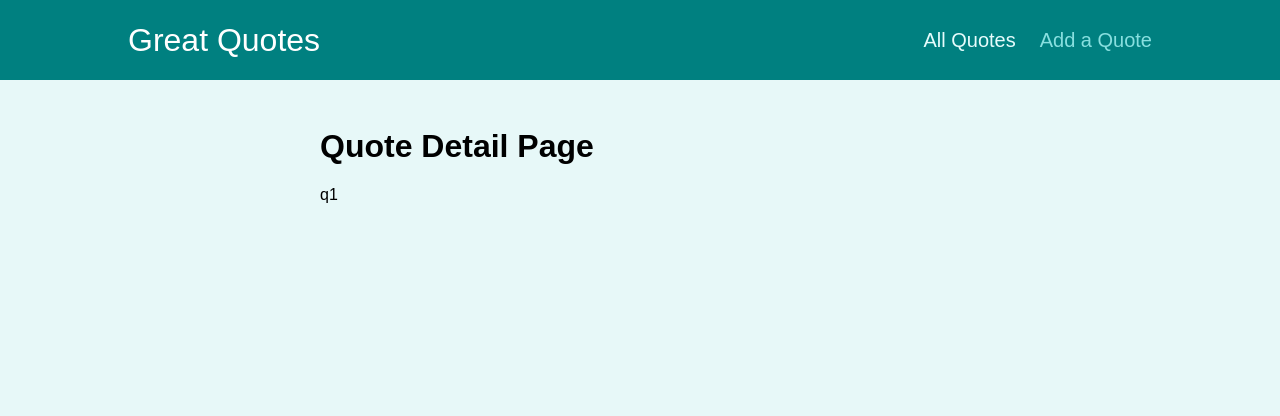
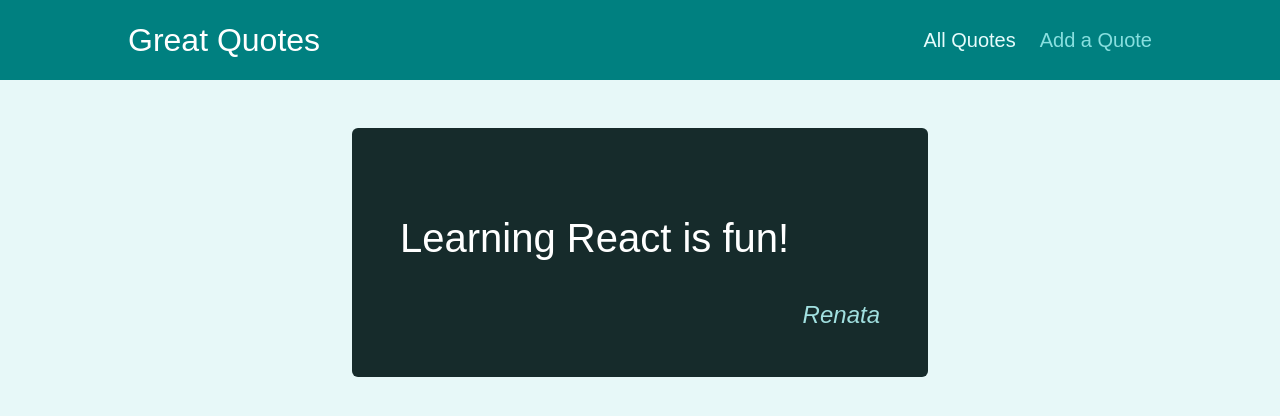
Before and after one commit to RenataCehajic/quote-react-app, a React (Create React App) app: page /quotes/q1 in a window 1280 px wide. Shown: the top 416 px of the page. Built offline with nearby package versions, Linux system fonts and the light colour scheme.

Commit message:
Adding a Not found page

```diff
--- a/src/App.js
+++ b/src/App.js
@@ -3,6 +3,7 @@
 import AllQuotes from "./pages/AllQuotes";
 import QuoteDetail from "./pages/QuoteDetail";
 import NewQuote from "./pages/NewQuote";
+import NotFound from "./pages/NotFound";
 import Layout from "./components/layout/Layout";
 
 function App() {
@@ -21,6 +22,9 @@
         <Route path="/new-quote">
           <NewQuote />
         </Route>
+        <Route path="*">
+          <NotFound />
+        </Route>
       </Switch>
     </Layout>
   );
--- /dev/null
+++ b/src/pages/NotFound.js
@@ -0,0 +1,9 @@
+const NotFound = () => {
+  return (
+    <div className="centered">
+      <p>Page not found!</p>
+    </div>
+  );
+};
+
+export default NotFound;
--- a/src/pages/QuoteDetail.js
+++ b/src/pages/QuoteDetail.js
@@ -1,16 +1,27 @@
 import { Fragment } from "react";
 import { useParams, Route } from "react-router-dom";
 
+import HighlightedQuote from "../components/quotes/HighlightedQuote";
 import Comments from "../components/comments/Comments";
+
+const DUMMY_QUOTES = [
+  { id: "q1", author: "Renata", text: "Learning React is fun!" },
+  { id: "q2", author: "Max", text: "Learning React is great!" },
+];
 
 const QuoteDetail = () => {
   const params = useParams();
 
+  const quote = DUMMY_QUOTES.find((quote) => quote.id === params.quoteId);
+
+  if (!quote) {
+    return <p>No quote found!</p>;
+  }
+
   console.log(params);
   return (
     <Fragment>
-      <h1>Quote Detail Page</h1>
-      <p>{params.quoteId}</p>
+      <HighlightedQuote text={quote.text} author={quote.author} />
       <Route path={`/quotes/${params.quoteId}/comments`}>
         <Comments />
       </Route>
```
Also changed, not shown: 1 other file (tests, documents, lock files or other folders).
